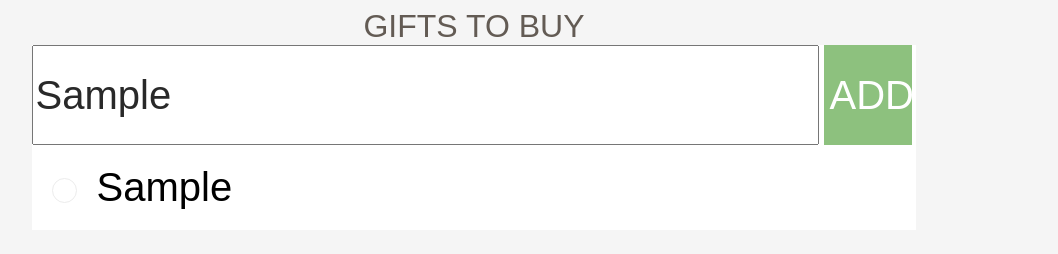
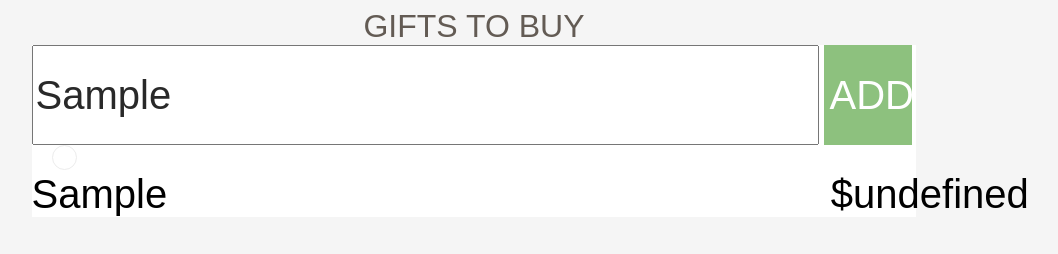
Before and after one commit to Gadget89/assignments, a plain HTML site: page 3.4-jQuery-Holiday-Buying-List/index.html in a window 1280 px wide. Both pictures are taken after typing "Sample" into the empty fields and a click on the input "ADD". Shown: the whole page, without its empty margins (166-1224 px from the left). Drawn offline with nearby package versions, Linux system fonts and the light colour scheme.

Commit message:
Split new added item name and price functionality

```diff
--- a/3.4-jQuery-Holiday-Buying-List/js/main.js
+++ b/3.4-jQuery-Holiday-Buying-List/js/main.js
@@ -9,24 +9,33 @@ $(function() {
   $submitButton.on("click", function(e){
     e.preventDefault();
     var textAreaValue = $textArea.val();
+    var textAreaArray = textAreaValue.split(",");
+    var textOnly = textAreaArray [0];
+    var priceOnly = textAreaArray [1];
 
     var $newItem = $("<p>")
-      .text(textAreaValue)
+      .text(textOnly)
       .attr({
         class: "inputText",
       })
     ;
+    var $newItemPrice = $("<p>")
+      .text("$" + priceOnly)
+      .attr({
+        class: "inputPrice"
+      })
+
     var $checkButton = $("<button>")
       .attr({
         class: "checkButton",
         type: "button",
         value: "line",
-        onclick: "lineThrough"
       });
 
     var $articleHTML = $("<article>")
       .append($checkButton)
       .append($newItem)
+      .append($newItemPrice)
     ;
 
     $postsElement.prepend($articleHTML)
--- a/3.4-jQuery-Holiday-Buying-List/styles/main.css
+++ b/3.4-jQuery-Holiday-Buying-List/styles/main.css
@@ -22,13 +22,19 @@
   display: inline-block;;
   height: 25px;
   margin-left: 20px;
+  margin-right: 20px;
   width: 25px;
 }
+.inputPrice{
+  display: inline;
+  font-size: 40px;
+  margin-left: 75%;
+}
 .inputText {
-  display: inline-block;
+  display: inline;
   font-size: 40px;
-  margin: 20px;
-  /*height: 40px;*/
+  margin: 20px 0px 100px;
+  width: 100px;
 }
 .main {
   background-color: rgb(255, 255,255);
```
